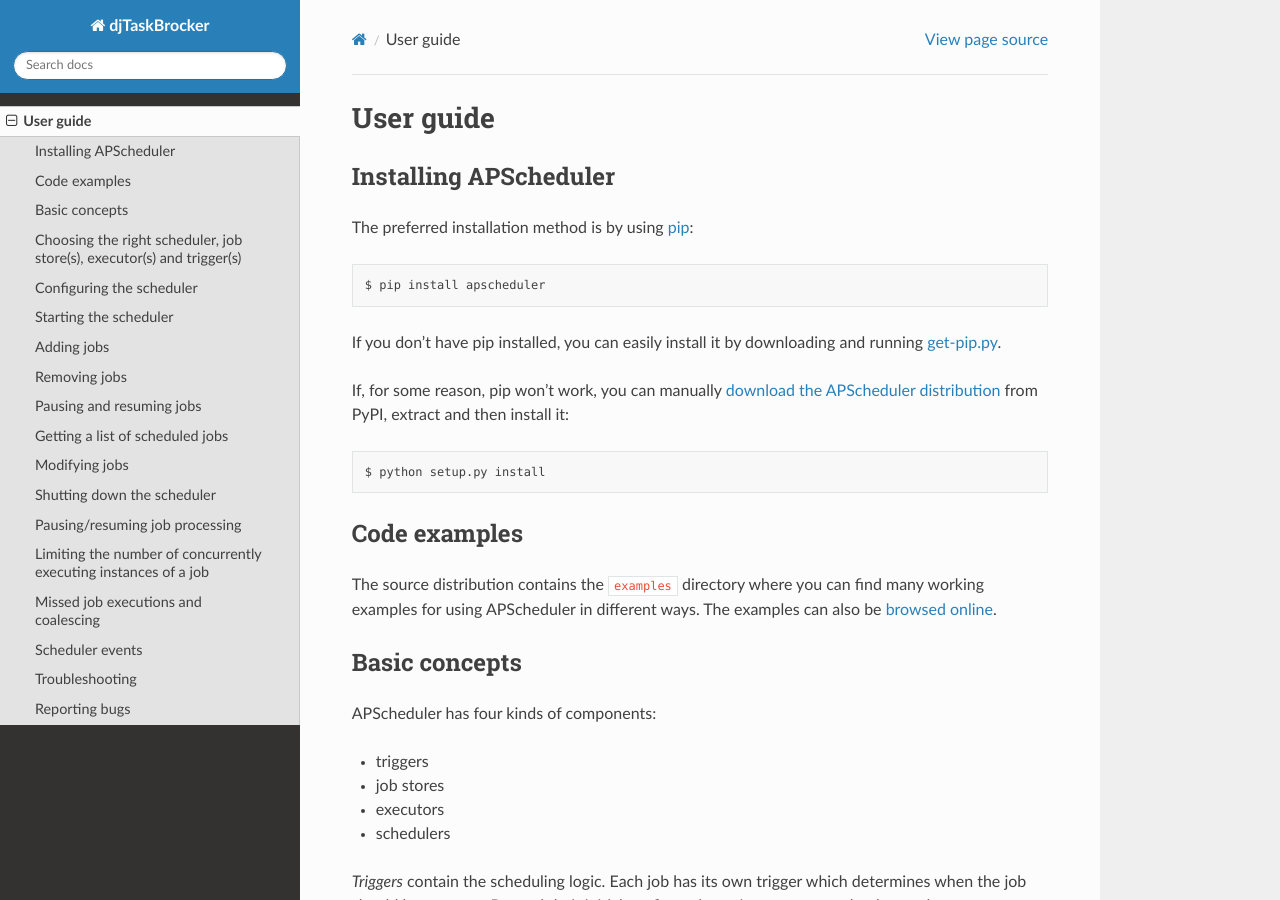
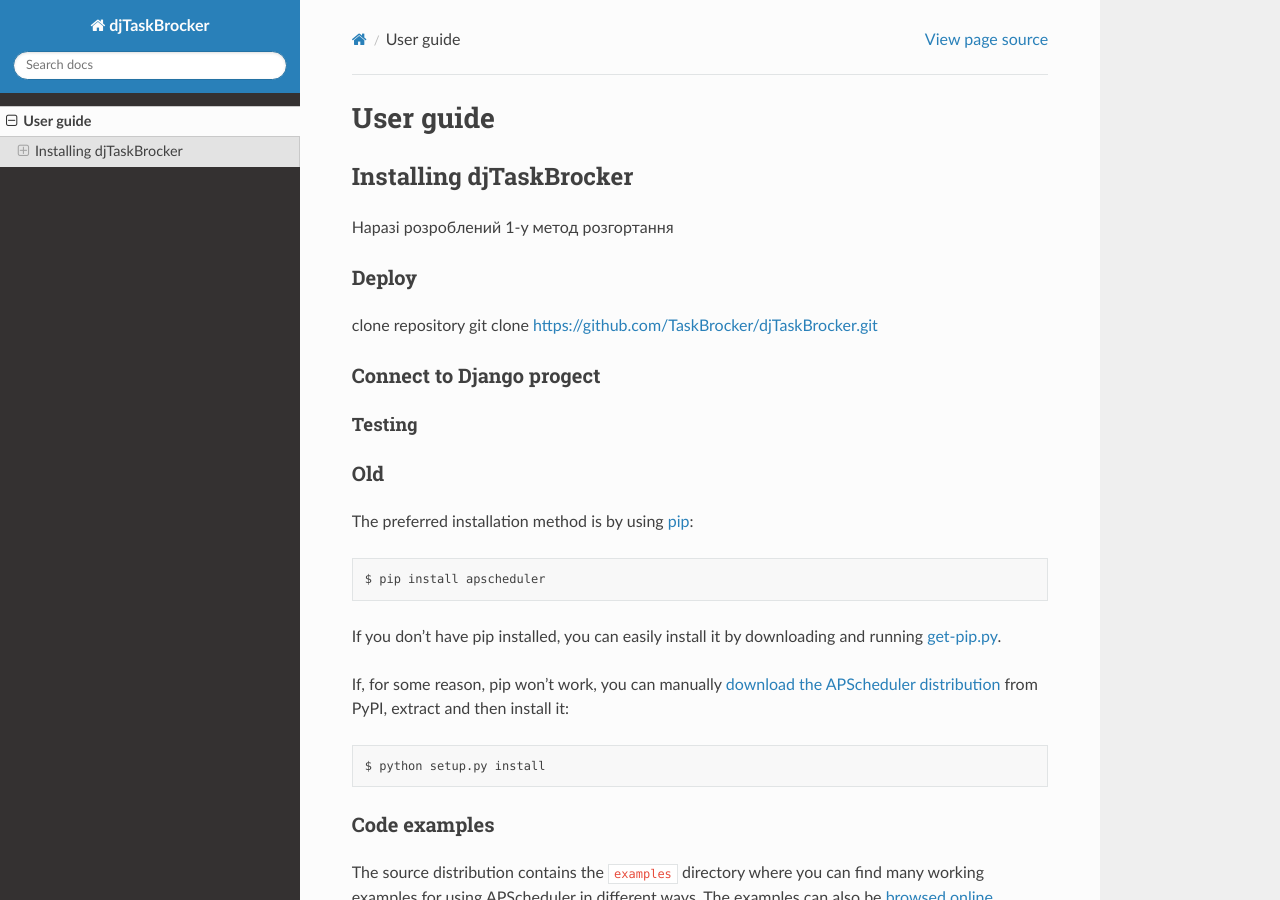
Before and after one commit to TaskBrocker/djTaskBrocker, a Sphinx documentation site: the page built from docs/userguide.rst, in a window 1280 px wide and 900 px high. Built offline with Sphinx 7.4.7 and the Read the Docs theme 2.0.0, drawn with Linux system fonts in a browser that asks for light colours.

Commit message:
Update userguide.rst

```diff
--- a/docs/userguide.rst
+++ b/docs/userguide.rst
@@ -3,8 +3,28 @@
 ##########
 
 
-Installing APScheduler
-----------------------
+Installing djTaskBrocker
+========================
+
+Наразі розроблений 1-y метод розгортання
+
+Deploy
+------
+
+
+clone repository
+git clone https://github.com/TaskBrocker/djTaskBrocker.git
+
+
+Connect to Django progect
+-------------------------
+
+
+Testing
+_______
+
+Old
+---
 
 The preferred installation method is by using `pip <http://pypi.python.org/pypi/pip/>`_::
 
```
